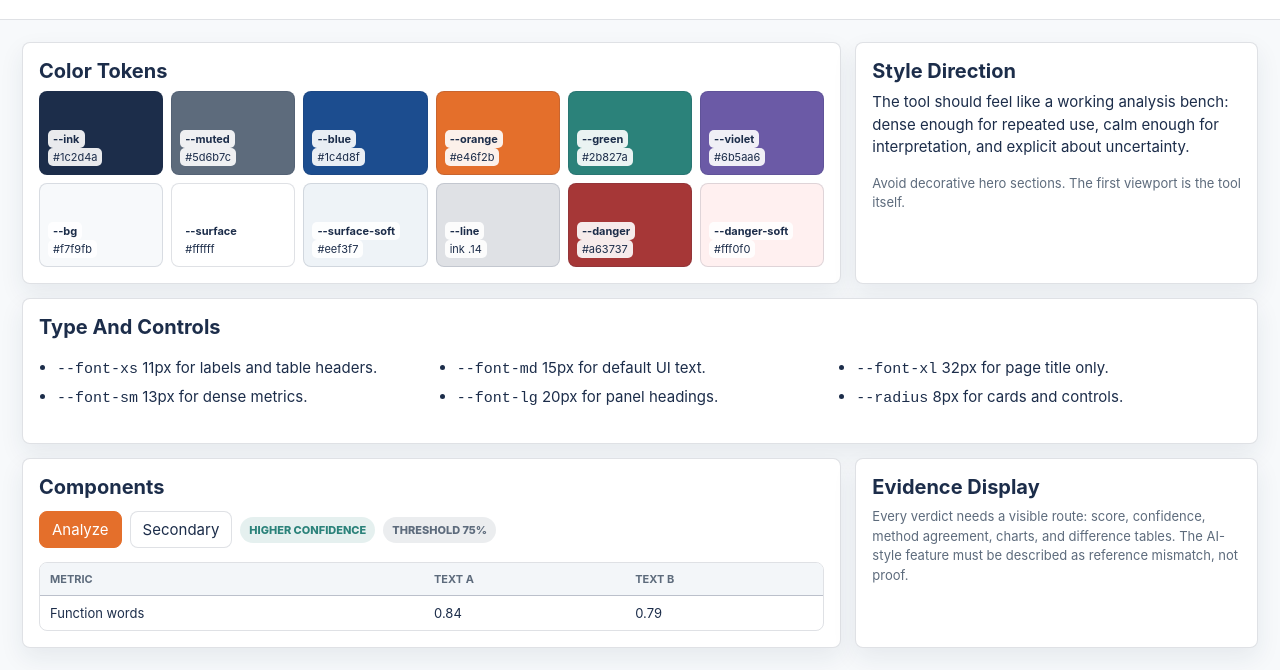
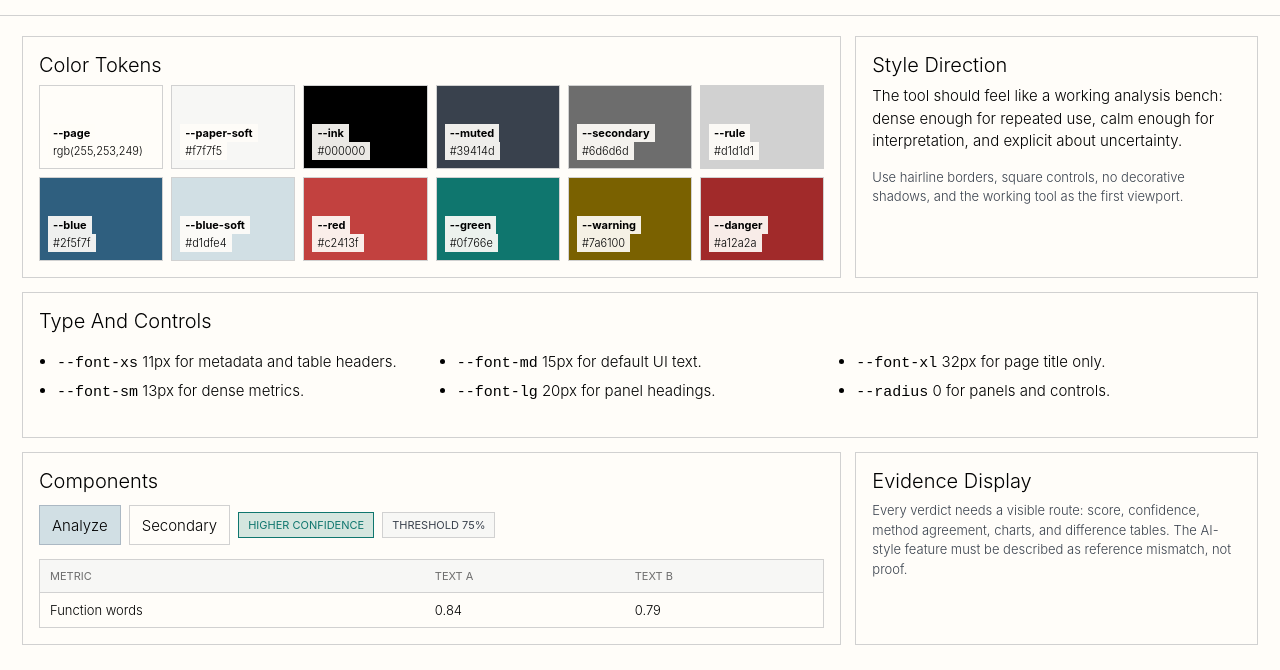
Before and after one commit to danielpradilla/stylometric-analysis, a website: page style-guide.html in a window 1280 px wide. Shown: the part 133-803 px from the top of the page. Drawn offline with Linux system fonts and the light colour scheme.

Commit message:
Apply app style guide updates

```diff
--- a/style-guide.html
+++ b/style-guide.html
@@ -17,7 +17,6 @@
       border: 1px solid var(--line);
       border-radius: var(--radius);
       background: var(--surface);
-      box-shadow: 0 10px 24px var(--shadow);
     }
     .sg-card.wide { grid-column: span 8; }
     .sg-card.full { grid-column: 1 / -1; }
@@ -40,8 +39,8 @@
       width: fit-content;
       max-width: 100%;
       padding: 2px 5px;
-      border-radius: 5px;
-      background: rgba(255,255,255,0.9);
+      border-radius: var(--radius);
+      background: rgba(255,253,249,0.92);
       color: var(--ink);
       font-size: var(--font-xs);
       overflow-wrap: anywhere;
@@ -63,7 +62,7 @@
     <div>
       <p class="eyebrow">Interface system</p>
       <h1>Stylometric Analysis Style Guide</h1>
-      <p class="lede">A compact guide for the public testing tool: restrained lab UI, legible evidence displays, and documented controls that match recent DanielPradilla.info projects.</p>
+      <p class="lede">A compact guide for the public testing tool: light editorial UI, hairline evidence displays, and documented controls that follow the Daniel App House Style.</p>
     </div>
     <nav class="nav-actions"><a href="./index.html">Open Tool</a></nav>
   </header>
@@ -73,36 +72,36 @@
       <article class="sg-card wide">
         <h2>Color Tokens</h2>
         <div class="swatches">
-          <div class="swatch" style="background: var(--ink);"><strong>--ink</strong><span>#1c2d4a</span></div>
-          <div class="swatch" style="background: var(--muted);"><strong>--muted</strong><span>#5d6b7c</span></div>
-          <div class="swatch" style="background: var(--blue);"><strong>--blue</strong><span>#1c4d8f</span></div>
-          <div class="swatch" style="background: var(--orange);"><strong>--orange</strong><span>#e46f2b</span></div>
-          <div class="swatch" style="background: var(--green);"><strong>--green</strong><span>#2b827a</span></div>
-          <div class="swatch" style="background: var(--violet);"><strong>--violet</strong><span>#6b5aa6</span></div>
-          <div class="swatch" style="background: var(--bg);"><strong>--bg</strong><span>#f7f9fb</span></div>
-          <div class="swatch" style="background: var(--surface);"><strong>--surface</strong><span>#ffffff</span></div>
-          <div class="swatch" style="background: var(--surface-soft);"><strong>--surface-soft</strong><span>#eef3f7</span></div>
-          <div class="swatch" style="background: var(--line);"><strong>--line</strong><span>ink .14</span></div>
-          <div class="swatch" style="background: var(--danger);"><strong>--danger</strong><span>#a63737</span></div>
-          <div class="swatch" style="background: var(--danger-soft);"><strong>--danger-soft</strong><span>#fff0f0</span></div>
+          <div class="swatch" style="background: var(--page);"><strong>--page</strong><span>rgb(255,253,249)</span></div>
+          <div class="swatch" style="background: var(--paper-soft);"><strong>--paper-soft</strong><span>#f7f7f5</span></div>
+          <div class="swatch" style="background: var(--ink);"><strong>--ink</strong><span>#000000</span></div>
+          <div class="swatch" style="background: var(--muted);"><strong>--muted</strong><span>#39414d</span></div>
+          <div class="swatch" style="background: var(--secondary);"><strong>--secondary</strong><span>#6d6d6d</span></div>
+          <div class="swatch" style="background: var(--rule);"><strong>--rule</strong><span>#d1d1d1</span></div>
+          <div class="swatch" style="background: var(--blue);"><strong>--blue</strong><span>#2f5f7f</span></div>
+          <div class="swatch" style="background: var(--blue-soft);"><strong>--blue-soft</strong><span>#d1dfe4</span></div>
+          <div class="swatch" style="background: var(--red);"><strong>--red</strong><span>#c2413f</span></div>
+          <div class="swatch" style="background: var(--green);"><strong>--green</strong><span>#0f766e</span></div>
+          <div class="swatch" style="background: var(--warning);"><strong>--warning</strong><span>#7a6100</span></div>
+          <div class="swatch" style="background: var(--danger);"><strong>--danger</strong><span>#a12a2a</span></div>
         </div>
       </article>
 
       <article class="sg-card">
         <h2>Style Direction</h2>
         <p>The tool should feel like a working analysis bench: dense enough for repeated use, calm enough for interpretation, and explicit about uncertainty.</p>
-        <p class="muted">Avoid decorative hero sections. The first viewport is the tool itself.</p>
+        <p class="muted">Use hairline borders, square controls, no decorative shadows, and the working tool as the first viewport.</p>
       </article>
 
       <article class="sg-card full">
         <h2>Type And Controls</h2>
         <ul class="token-list">
-          <li><code>--font-xs</code> 11px for labels and table headers.</li>
+          <li><code>--font-xs</code> 11px for metadata and table headers.</li>
           <li><code>--font-sm</code> 13px for dense metrics.</li>
           <li><code>--font-md</code> 15px for default UI text.</li>
           <li><code>--font-lg</code> 20px for panel headings.</li>
           <li><code>--font-xl</code> 32px for page title only.</li>
-          <li><code>--radius</code> 8px for cards and controls.</li>
+          <li><code>--radius</code> 0 for panels and controls.</li>
         </ul>
       </article>
 
--- a/styles.css
+++ b/styles.css
@@ -1,18 +1,33 @@
 :root {
-  --bg: #f7f9fb;
-  --surface: #ffffff;
-  --surface-soft: #eef3f7;
-  --ink: #1c2d4a;
-  --muted: #5d6b7c;
-  --line: rgba(28, 45, 74, 0.14);
-  --blue: #1c4d8f;
-  --orange: #e46f2b;
-  --green: #2b827a;
-  --violet: #6b5aa6;
-  --danger: #a63737;
-  --danger-soft: #fff0f0;
-  --shadow: rgba(28, 45, 74, 0.08);
-  --radius: 8px;
+  color-scheme: light;
+  --page: rgb(255, 253, 249);
+  --paper: rgb(255, 253, 249);
+  --paper-soft: #f7f7f5;
+  --ink: #000000;
+  --ink-soft: #28303d;
+  --muted: #39414d;
+  --secondary: #6d6d6d;
+  --rule: #d1d1d1;
+  --rule-soft: #e5e5e5;
+  --blue: #2f5f7f;
+  --blue-soft: #d1dfe4;
+  --gray-blue: #abb8c3;
+  --green: #0f766e;
+  --green-soft: #d5e6df;
+  --warning: #7a6100;
+  --warning-soft: #f1e7bd;
+  --danger: #a12a2a;
+  --danger-soft: #ead0d0;
+  --red: #c2413f;
+  --red-soft: #ead6d2;
+  --bg: var(--page);
+  --surface: var(--paper);
+  --surface-soft: var(--paper-soft);
+  --line: var(--rule);
+  --orange: var(--red);
+  --violet: #5c557a;
+  --shadow: transparent;
+  --radius: 0;
   --font-xs: 11px;
   --font-sm: 13px;
   --font-md: 15px;
@@ -24,10 +39,14 @@
 
 body {
   margin: 0;
+  min-height: 100vh;
   color: var(--ink);
   background: var(--bg);
-  font-family: Inter, ui-sans-serif, system-ui, -apple-system, BlinkMacSystemFont, "Segoe UI", sans-serif;
+  font-family: -apple-system, BlinkMacSystemFont, "Segoe UI", Roboto, Oxygen-Sans, Ubuntu, Cantarell, "Helvetica Neue", sans-serif;
   font-size: var(--font-md);
+  font-weight: 300;
+  text-rendering: optimizeLegibility;
+  -webkit-font-smoothing: antialiased;
 }
 
 button,
@@ -40,37 +59,46 @@ textarea {
 button,
 .file-button,
 .nav-actions a {
-  min-height: 36px;
+  min-height: 40px;
   display: inline-flex;
   align-items: center;
   justify-content: center;
   border: 1px solid var(--line);
   border-radius: var(--radius);
-  background: var(--surface);
+  background: var(--page);
   color: var(--ink);
   padding: 8px 12px;
   cursor: pointer;
   text-decoration: none;
   white-space: nowrap;
+  font-weight: 300;
 }
 
 button:hover,
 .file-button:hover,
 .nav-actions a:hover {
-  border-color: rgba(28, 77, 143, 0.38);
-  background: #f9fbfd;
+  border-color: var(--muted);
+  background: var(--paper-soft);
+}
+
+button:disabled,
+.file-button[aria-disabled="true"] {
+  color: var(--secondary);
+  cursor: not-allowed;
+  opacity: 0.62;
 }
 
 .primary-button,
 .file-button.accent {
-  border-color: var(--orange);
-  background: var(--orange);
-  color: #fff;
+  border-color: var(--gray-blue);
+  background: var(--blue-soft);
+  color: var(--ink);
 }
 
 .primary-button:hover,
 .file-button.accent:hover {
-  background: #cf5d1f;
+  border-color: var(--blue);
+  background: #c2d4dc;
 }
 
 textarea,
@@ -79,8 +107,9 @@ input[type="number"] {
   width: 100%;
   border: 1px solid var(--line);
   border-radius: var(--radius);
-  background: var(--surface);
+  background: var(--page);
   color: var(--ink);
+  font-weight: 300;
 }
 
 textarea {
@@ -92,9 +121,19 @@ textarea {
 
 input[type="number"],
 select {
-  min-height: 36px;
+  min-height: 40px;
   margin-top: 6px;
   padding: 7px 10px;
+}
+
+button:focus-visible,
+.file-button:focus-within,
+.nav-actions a:focus-visible,
+select:focus-visible,
+input:focus-visible,
+textarea:focus-visible {
+  outline: 2px solid rgba(47, 95, 127, 0.35);
+  outline-offset: 2px;
 }
 
 input[type="file"] {
@@ -115,17 +154,23 @@ p {
 h1 {
   margin-bottom: 6px;
   font-size: var(--font-xl);
+  font-weight: 300;
   line-height: 1.05;
+  letter-spacing: 0;
 }
 
 h2 {
   margin-bottom: 8px;
   font-size: var(--font-lg);
+  font-weight: 300;
+  letter-spacing: 0;
 }
 
 h3 {
   margin-bottom: 10px;
   font-size: var(--font-md);
+  font-weight: 300;
+  letter-spacing: 0;
 }
 
 p {
@@ -136,7 +181,7 @@ main,
 .topbar {
   max-width: 1480px;
   margin: 0 auto;
-  padding: 22px;
+  padding: 20px 22px;
 }
 
 .topbar {
@@ -145,7 +190,6 @@ main,
   gap: 18px;
   align-items: end;
   border-bottom: 1px solid var(--line);
-  background: var(--surface);
 }
 
 .lede {
@@ -158,10 +202,10 @@ main,
 .kicker {
   display: block;
   margin-bottom: 7px;
-  color: var(--green);
+  color: var(--secondary);
   font-size: var(--font-xs);
-  font-weight: 800;
-  letter-spacing: 0.12em;
+  font-weight: 400;
+  letter-spacing: 0.08em;
   text-transform: uppercase;
 }
 
@@ -191,7 +235,6 @@ main,
   border: 1px solid var(--line);
   border-radius: var(--radius);
   background: var(--surface);
-  box-shadow: 0 10px 24px var(--shadow);
 }
 
 .input-panel,
@@ -199,6 +242,7 @@ main,
 .details-grid article,
 .reference-result,
 .guide {
+  min-width: 0;
   padding: 16px;
 }
 
@@ -243,7 +287,7 @@ main,
 }
 
 .control-cluster label {
-  color: var(--muted);
+  color: var(--ink);
   font-size: var(--font-sm);
 }
 
@@ -255,7 +299,11 @@ main,
   display: inline-flex;
   gap: 6px;
   align-items: center;
-  color: var(--muted);
+  color: var(--ink);
+}
+
+input[type="checkbox"] {
+  accent-color: var(--blue);
 }
 
 .button-row {
@@ -297,7 +345,7 @@ main,
 
 .score {
   font-size: 56px;
-  font-weight: 800;
+  font-weight: 300;
   line-height: 1;
   color: var(--blue);
 }
@@ -310,7 +358,8 @@ main,
   height: 8px;
   margin-top: 12px;
   overflow: hidden;
-  border-radius: 999px;
+  border: 1px solid var(--rule-soft);
+  border-radius: var(--radius);
   background: var(--surface-soft);
 }
 
@@ -318,8 +367,7 @@ main,
   display: block;
   height: 100%;
   width: 0;
-  border-radius: 999px;
-  background: linear-gradient(90deg, var(--orange), var(--green));
+  background: var(--blue);
 }
 
 .status-pill {
@@ -327,16 +375,18 @@ main,
   align-items: center;
   min-height: 26px;
   padding: 4px 9px;
-  border-radius: 999px;
-  background: rgba(43, 130, 122, 0.12);
+  border: 1px solid var(--green);
+  border-radius: var(--radius);
+  background: var(--green-soft);
   color: var(--green);
   font-size: var(--font-xs);
-  font-weight: 800;
+  font-weight: 400;
   text-transform: uppercase;
 }
 
 .status-pill.neutral {
-  background: rgba(93, 107, 124, 0.12);
+  border-color: var(--rule);
+  background: var(--paper-soft);
   color: var(--muted);
 }
 
@@ -351,9 +401,9 @@ canvas {
   display: block;
   width: 100%;
   min-height: 240px;
-  border: 1px solid rgba(28, 45, 74, 0.1);
+  border: 1px solid var(--rule);
   border-radius: var(--radius);
-  background: #fbfcfe;
+  background: var(--page);
 }
 
 .legend {
@@ -366,7 +416,7 @@ canvas {
   height: 12px;
   margin: 0 5px 0 12px;
   vertical-align: -1px;
-  border-radius: 2px;
+  border-radius: var(--radius);
 }
 
 .legend span:first-child {
@@ -374,7 +424,7 @@ canvas {
 }
 
 .blue { background: var(--blue); }
-.orange { background: var(--orange); }
+.orange { background: var(--red); }
 
 .method-list {
   margin: 12px 0 0;
@@ -409,17 +459,18 @@ canvas {
   padding: 12px;
   border: 1px solid var(--line);
   border-radius: var(--radius);
-  background: #fbfcfe;
+  background: var(--paper-soft);
 }
 
 .audit-grid strong {
   display: block;
   font-size: var(--font-lg);
+  font-weight: 300;
 }
 
 .details-grid {
   display: grid;
-  grid-template-columns: 1.3fr 1fr 1fr;
+  grid-template-columns: minmax(0, 1.3fr) minmax(0, 1fr) minmax(0, 1fr);
   gap: 16px;
   margin-top: 16px;
 }
@@ -446,9 +497,10 @@ td {
 }
 
 thead th {
-  background: #f3f6f9;
-  color: var(--muted);
+  background: var(--paper-soft);
+  color: var(--secondary);
   font-size: var(--font-xs);
+  font-weight: 400;
   text-transform: uppercase;
 }
 
```
Also changed, not shown: app.mjs (+8 -8 lines), index.html (+0 -1 lines), README.md.
